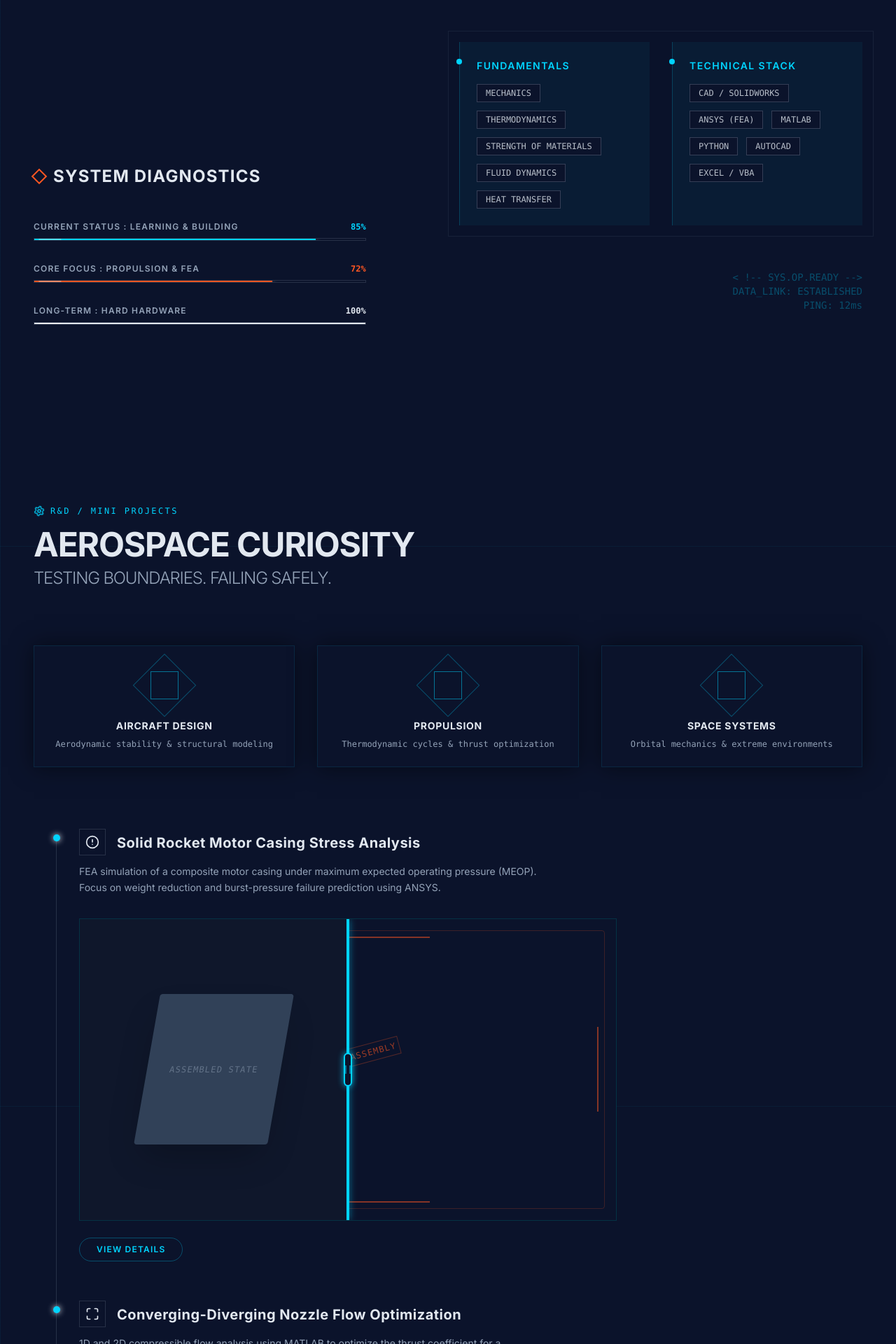
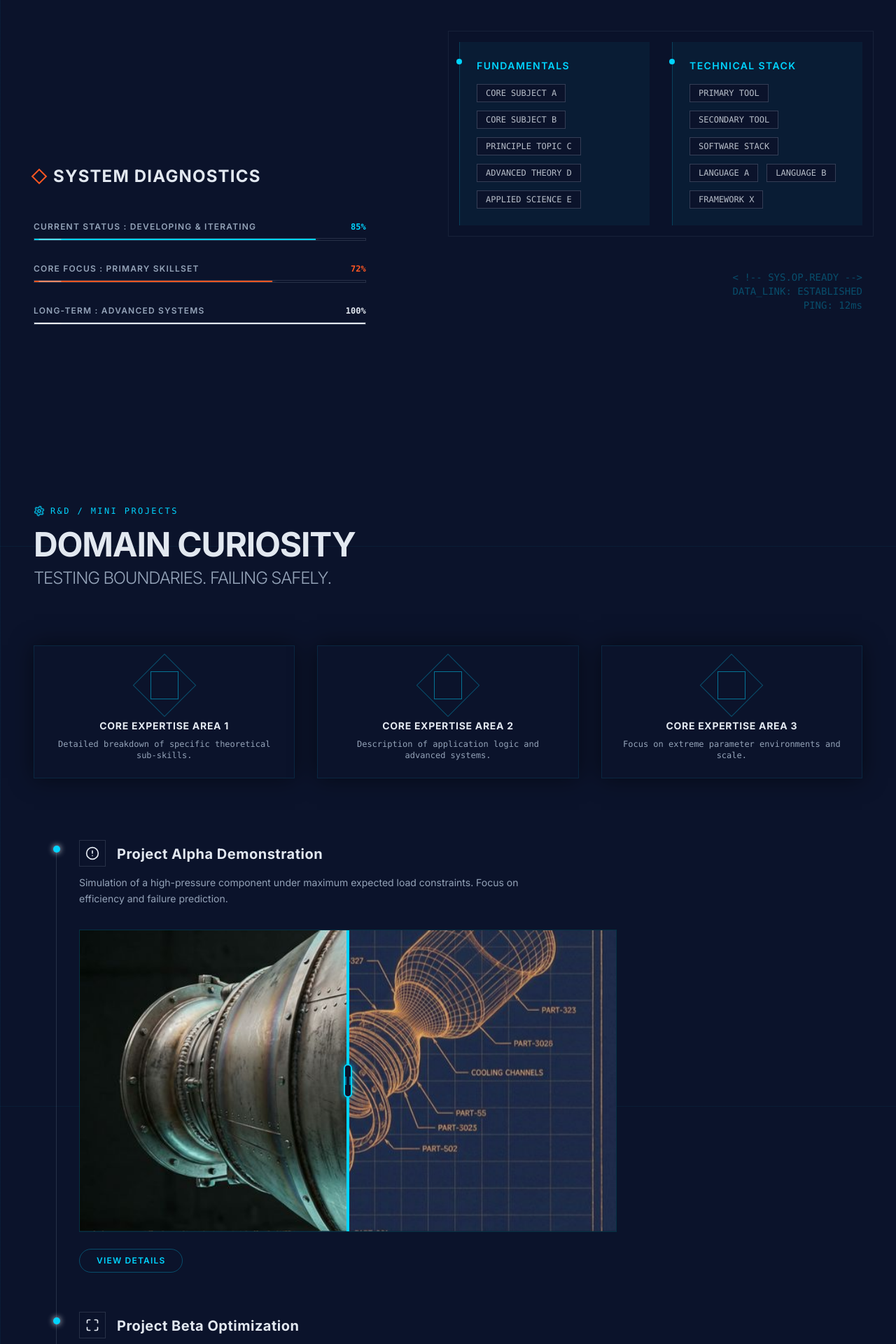
Before and after one commit to Manan1511/Portfolio-KP, a React (Vite) app: page / in a window 1280 px wide. Shown: the part 820-2740 px from the top of the page at 70% size. Built offline with nearby package versions, Linux system fonts and the light colour scheme.

Commit message:
feat : refined UI and added placeholder images

```diff
--- a/src/components/AerospaceProjects.jsx
+++ b/src/components/AerospaceProjects.jsx
@@ -56,31 +56,29 @@ const ExplodedViewSlider = () => {
             ref={containerRef}
             onPointerDown={handlePointerDown}
         >
-            {/* Background: Exploded View (Wireframe/Technical placeholder) */}
-            <div className="absolute inset-0 bg-deep-space flex flex-col items-center justify-center p-4">
-                {/* Placeholder for exploded CAD */}
-                <div className="relative w-full h-full border border-orange/20 rounded grid grid-cols-3 grid-rows-3 gap-2 p-2">
-                    <div className="col-start-2 border-t-2 border-orange/50"></div>
-                    <div className="row-start-2 col-start-1 border-l-2 border-orange/50"></div>
-                    <div className="row-start-2 col-start-3 border-r-2 border-orange/50"></div>
-                    <div className="row-start-3 col-start-2 border-b-2 border-orange/50"></div>
-                    <div className="absolute inset-0 flex items-center justify-center -translate-y-4">
-                        <span className="text-orange/60 font-mono text-xs rotate-[-15deg] uppercase tracking-widest border border-orange/30 p-1">Exploded Assembly</span>
-                    </div>
-                </div>
+            {/* Background: Exploded View (Blueprint) */}
+            <div className="absolute inset-0 bg-[#0f172a] flex items-center justify-center">
+                <img
+                    src="/assets/exploded.png"
+                    alt="Exploded Assembly Blueprint"
+                    className="w-full h-full object-cover object-center opacity-90 mix-blend-screen pointer-events-none"
+                    draggable="false"
+                />
             </div>
 
-            {/* Foreground: Assembled View (Solid placeholder) */}
+            {/* Foreground: Assembled View (Render) */}
             <div
-                className="absolute inset-0 bg-slate-900 border-r border-cyan shadow-[2px_0_10px_rgba(0,212,255,0.5)] flex items-center justify-center"
-                style={{ width: `${sliderPosition}%` }}
+                className="absolute inset-0 flex items-center justify-center pointer-events-none"
+                style={{ clipPath: `polygon(0 0, ${sliderPosition}% 0, ${sliderPosition}% 100%, 0 100%)` }}
             >
-                <div className="absolute inset-0 bg-[radial-gradient(ellipse_at_center,_var(--tw-gradient-stops))] from-slate-800 to-black overflow-hidden flex items-center justify-center">
-                    {/* Placeholder for assembled part */}
-                    <div className="w-1/2 h-1/2 bg-slate-700 rounded-sm shadow-2xl skew-x-[-10deg] flex items-center justify-center">
-                        <span className="text-slate/50 font-mono text-xs uppercase tracking-widest">Assembled State</span>
-                    </div>
-                </div>
+                <img
+                    src="/assets/assembled.png"
+                    alt="Assembled Hardware State"
+                    className="w-full h-full object-cover object-center pointer-events-none"
+                    draggable="false"
+                />
+                {/* Border effect since clipPath removes structural borders */}
+                <div className="absolute inset-0 border-r-2 border-cyan shadow-[2px_0_10px_rgba(0,212,255,0.5)] w-full transition-all" />
             </div>
 
             {/* Slider Handle */}
@@ -149,7 +147,7 @@ export default function AerospaceProjects() {
                         <span className="text-cyan font-mono text-xs uppercase tracking-[0.2em]">R&D / Mini Projects</span>
                     </div>
                     <h2 className="text-4xl md:text-5xl font-bold text-off-white uppercase tracking-tight">
-                        Aerospace Curiosity <br />
+                        Domain Curiosity <br />
                         <span className="text-slate focus-within:text-off-white transition-colors block mt-2 text-2xl font-light">
                             Testing boundaries. Failing safely.
                         </span>
@@ -161,9 +159,9 @@ export default function AerospaceProjects() {
                     <div className="absolute inset-0 border-y border-dashed border-slate/20 top-1/2 -z-10 hidden md:block" />
 
                     {[
-                        { label: "Aircraft Design", desc: "Aerodynamic stability & structural modeling" },
-                        { label: "Propulsion", desc: "Thermodynamic cycles & thrust optimization" },
-                        { label: "Space Systems", desc: "Orbital mechanics & extreme environments" }
+                        { label: "Core Expertise Area 1", desc: "Detailed breakdown of specific theoretical sub-skills." },
+                        { label: "Core Expertise Area 2", desc: "Description of application logic and advanced systems." },
+                        { label: "Core Expertise Area 3", desc: "Focus on extreme parameter environments and scale." }
                     ].map((item, i) => (
                         <motion.div
                             key={i}
@@ -185,20 +183,20 @@ export default function AerospaceProjects() {
                 {/* Projects Timeline style */}
                 <div className="ml-2 md:ml-8 mt-12">
                     <ProjectCard
-                        title="Solid Rocket Motor Casing Stress Analysis"
-                        description="FEA simulation of a composite motor casing under maximum expected operating pressure (MEOP). Focus on weight reduction and burst-pressure failure prediction using ANSYS."
+                        title="Project Alpha Demonstration"
+                        description="Simulation of a high-pressure component under maximum expected load constraints. Focus on efficiency and failure prediction."
                         icon={AlertCircle}
                         delay={0.1}
                     />
                     <ProjectCard
-                        title="Converging-Diverging Nozzle Flow Optimization"
-                        description="1D and 2D compressible flow analysis using MATLAB to optimize the thrust coefficient for a suborbital payload."
+                        title="Project Beta Optimization"
+                        description="1D and 2D flow analysis using computational tools to optimize the functional coefficient for a target environment."
                         icon={Maximize}
                         delay={0.2}
                     />
                     <ProjectCard
-                        title="1U CubeSat Deployment Mechanism"
-                        description="Kinematic design and CAD modeling of a spring-loaded deployment system, tested virtually for high-vibration launch environments."
+                        title="Project Gamma Deployment Mechanism"
+                        description="Kinematic design and CAD modeling of a heavily-loaded deployment system, tested virtually for intense vibration conditions."
                         icon={Settings}
                         delay={0.3}
                     />
--- a/src/components/EngineeringProgress.jsx
+++ b/src/components/EngineeringProgress.jsx
@@ -62,17 +62,17 @@ export default function EngineeringProgress() {
                     </div>
 
                     <SystemMeter
-                        label="Current Status : Learning & Building"
+                        label="Current Status : Developing & Iterating"
                         value={85}
                         colorClass={{ text: "text-cyan", bg: "bg-cyan" }}
                     />
                     <SystemMeter
-                        label="Core Focus : Propulsion & FEA"
+                        label="Core Focus : Primary Skillset"
                         value={72}
                         colorClass={{ text: "text-orange", bg: "bg-orange" }}
                     />
                     <SystemMeter
-                        label="Long-term : Hard Hardware"
+                        label="Long-term : Advanced Systems"
                         value={100}
                         colorClass={{ text: "text-off-white", bg: "bg-off-white" }}
                     />
@@ -92,23 +92,23 @@ export default function EngineeringProgress() {
                         <TagDisplay
                             title="Fundamentals"
                             tags={[
-                                "Mechanics",
-                                "Thermodynamics",
-                                "Strength of Materials",
-                                "Fluid Dynamics",
-                                "Heat Transfer"
+                                "Core Subject A",
+                                "Core Subject B",
+                                "Principle Topic C",
+                                "Advanced Theory D",
+                                "Applied Science E"
                             ]}
                         />
 
                         <TagDisplay
                             title="Technical Stack"
                             tags={[
-                                "CAD / SolidWorks",
-                                "ANSYS (FEA)",
-                                "MATLAB",
-                                "Python",
-                                "AutoCAD",
-                                "Excel / VBA"
+                                "Primary Tool",
+                                "Secondary Tool",
+                                "Software Stack",
+                                "Language A",
+                                "Language B",
+                                "Framework X"
                             ]}
                         />
                     </div>
--- a/src/components/Hero.jsx
+++ b/src/components/Hero.jsx
@@ -56,10 +56,10 @@ export default function Hero() {
                     </div>
 
                     <h1 className="text-6xl md:text-8xl font-bold text-off-white tracking-tight uppercase mb-2">
-                        Krishna Patel
+                        John Doe
                     </h1>
                     <h2 className="text-2xl md:text-4xl text-slate font-light tracking-wide mb-6">
-                        Aerospace Engineer
+                        Lead Engineer
                     </h2>
 
                     <div className="flex items-center gap-4 mb-10 overflow-hidden">
@@ -70,7 +70,7 @@ export default function Hero() {
                             transition={{ delay: 0.4, duration: 0.6 }}
                             className="text-cyan/80 text-lg uppercase tracking-widest"
                         >
-                            Mechanical → Aerospace Journey
+                            Skillset → Specialization
                         </motion.p>
                     </div>
 
--- a/src/components/JournalRoadmap.jsx
+++ b/src/components/JournalRoadmap.jsx
@@ -61,18 +61,18 @@ export default function JournalRoadmap() {
 
                     <JournalEntry
                         date="LOG ENTRY: 094"
-                        title="The 40,000 RPM Catastrophe"
-                        content="Testing a 3D printed impeller at full RPM resulted in rapid unplanned disassembly. The resin wasn't cured uniformly, introducing microscopic stress concentrators. Lesson learned: SLA prints need strict thermal curing profiles if they are anywhere near the rotational path. Re-designing with continuous carbon fiber inlay and a better balancing rig."
+                        title="Investigation Alpha: System Failure"
+                        content="Lorem ipsum dolor sit amet, consectetur adipiscing elit. Sed do eiusmod tempor incididunt ut labore et dolore magna aliqua. Ut enim ad minim veniam, quis nostrud exercitation ullamco laboris nisi ut aliquip ex ea commodo consequat."
                     />
                     <JournalEntry
                         date="LOG ENTRY: 081"
-                        title="Convergence Failure in Fluent"
-                        content="Spent three days fighting residuals in Ansys Fluent. The combustion simulation kept diverging at the nozzle throat. Turns out using a k-epsilon model in a highly compressible shear layer was a conceptual error. Switching to a k-omega SST model and refining the boundary layer mesh solved the divergence immediately."
+                        title="Process Beta: Optimization"
+                        content="Duis aute irure dolor in reprehenderit in voluptate velit esse cillum dolore eu fugiat nulla pariatur. Excepteur sint occaecat cupidatat non proident, sunt in culpa qui officia deserunt mollit anim id est laborum."
                     />
                     <JournalEntry
                         date="LOG ENTRY: 062"
-                        title="Weight vs. Rigidity"
-                        content="In early drone frame designs, I prioritized absolute weight reduction, which led to high-frequency resonance destroying the flight controller's gyro readings. Sometimes adding 15 grams of strategically placed bracing saves you from writing 2,000 lines of complex filtering code. Physics first, software second."
+                        title="Study Gamma: Value vs Output"
+                        content="Sed ut perspiciatis unde omnis iste natus error sit voluptatem accusantium doloremque laudantium, totam rem aperiam, eaque ipsa quae ab illo inventore veritatis et quasi architecto beatae vitae dicta sunt explicabo."
                     />
                 </motion.div>
 
@@ -99,26 +99,26 @@ export default function JournalRoadmap() {
                     <div className="ml-2">
                         <TimelineNode
                             status="completed"
-                            title="B.S. Mechanical Engineering"
-                            desc="Built core foundation in mechanics, thermodynamics, and manufacturing."
+                            title="Foundation Degree Program"
+                            desc="Built core knowledge base in primary scientific or analytical disciplines."
                             date="T-MINUS 2 YRS"
                         />
                         <TimelineNode
                             status="in-progress"
-                            title="M.S. Aerospace Engineering"
-                            desc="Specializing in propulsion systems and advanced composite structures."
+                            title="Advanced Specialization Level"
+                            desc="Focusing on complex system architectures and upper-level applications."
                             date="CURRENT"
                         />
                         <TimelineNode
                             status="future"
-                            title="Propulsion Engineer Role"
-                            desc="Targeting hardware-rich aerospace startups testing novel engine architectures."
+                            title="Primary Engineering Role"
+                            desc="Targeting fast-paced environments focused on aggressive iteration and design."
                             date="T-PLUS 1 YR"
                         />
                         <TimelineNode
                             status="future"
-                            title="Orbital Delivery Systems"
-                            desc="Leading sub-team designing payload integration mechanisms for LEO launch vehicles."
+                            title="Leadership & Systems Design"
+                            desc="Leading development teams architecting broad-scope integration payloads."
                             date="T-PLUS 3 YRS"
                         />
                     </div>
--- a/src/components/Starfield.jsx
+++ b/src/components/Starfield.jsx
@@ -1,26 +1,63 @@
 import React, { useRef } from 'react';
 import { useFrame } from '@react-three/fiber';
-import { Stars } from '@react-three/drei';
 import * as THREE from 'three';
+
+// Generate custom starfield with specific colors once, outside the component
+// to avoid impure Math.random() calls during React render
+const count = 4000;
+const positions = new Float32Array(count * 3);
+const colors = new Float32Array(count * 3);
+
+const colorObj = new THREE.Color();
+
+for (let i = 0; i < count; i++) {
+    // Distribute stars in a sphere-like or box volume
+    const r = 20 + Math.random() * 80;
+    const theta = 2 * Math.PI * Math.random();
+    const phi = Math.acos(2 * Math.random() - 1);
+
+    const x = r * Math.sin(phi) * Math.cos(theta);
+    const y = r * Math.sin(phi) * Math.sin(theta);
+    const z = r * Math.cos(phi);
+
+    positions[i * 3] = x;
+    positions[i * 3 + 1] = y;
+    positions[i * 3 + 2] = z;
+
+    // Give ~15% of stars a bright yellow/orange hue
+    if (Math.random() > 0.85) {
+        // Variations of golden/yellow
+        const hues = ['#FFD700', '#FFA500', '#FFFF66', '#FFDF00'];
+        const randomHue = hues[Math.floor(Math.random() * hues.length)];
+        colorObj.set(randomHue);
+    } else {
+        // White/slight blue tint for the rest
+        if (Math.random() > 0.9) {
+            colorObj.set('#CCFFFF');
+        } else {
+            colorObj.set('#FFFFFF');
+        }
+    }
+
+    colorObj.toArray(colors, i * 3);
+}
 
 export default function Starfield(props) {
     const mouseGroupRef = useRef(null);
     const starsGroupRef = useRef(null);
 
     useFrame((state, delta) => {
-        // 1. Continuous slow rotation for the stars
+        // Continuous slow rotation
         if (starsGroupRef.current) {
             starsGroupRef.current.rotation.y += delta * 0.02;
             starsGroupRef.current.rotation.z += delta * 0.01;
         }
 
-        // 2. Extremely smooth, damped mouse parallax on the wrapper
+        // Parallax mouse effect
         if (mouseGroupRef.current) {
-            // Small movement range so it feels distant and subtle
-            const targetX = (state.pointer.x * Math.PI) / 8;
-            const targetY = (state.pointer.y * Math.PI) / 8;
+            const targetX = (state.pointer.x * Math.PI) / 10;
+            const targetY = (state.pointer.y * Math.PI) / 10;
 
-            // Use time-corrected lerp for buttery smooth movement that doesn't jitter
             mouseGroupRef.current.rotation.x = THREE.MathUtils.lerp(mouseGroupRef.current.rotation.x, -targetY, delta * 2);
             mouseGroupRef.current.rotation.y = THREE.MathUtils.lerp(mouseGroupRef.current.rotation.y, targetX, delta * 2);
         }
@@ -29,15 +66,30 @@ export default function Starfield(props) {
     return (
         <group ref={mouseGroupRef} {...props}>
             <group ref={starsGroupRef}>
-                <Stars
-                    radius={50}
-                    depth={50}
-                    count={4000}
-                    factor={3}
-                    saturation={1.5}
-                    fade
-                    speed={1}
-                />
+                <points>
+                    <bufferGeometry>
+                        <bufferAttribute
+                            attach="attributes-position"
+                            count={positions.length / 3}
+                            array={positions}
+                            itemSize={3}
+                        />
+                        <bufferAttribute
+                            attach="attributes-color"
+                            count={colors.length / 3}
+                            array={colors}
+                            itemSize={3}
+                        />
+                    </bufferGeometry>
+                    {/* Size 0.6 makes them highly visible as clear 'stars', sizeAttenuation ensures depth scaling */}
+                    <pointsMaterial
+                        size={0.6}
+                        vertexColors={true}
+                        transparent
+                        opacity={0.9}
+                        sizeAttenuation={true}
+                    />
+                </points>
             </group>
         </group>
     );
```
Also changed, not shown: src/components/AboutContact.jsx (+10 -10 lines), lint.txt, public/assets/assembled.png (added), public/assets/exploded.png (added).
